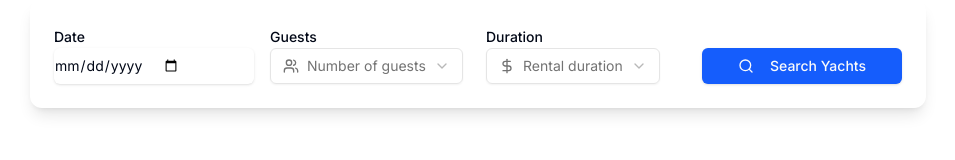
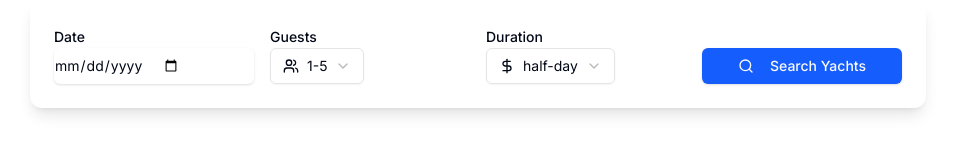
Before and after one commit to eliotaldersonfsociety/miamiyates, a Next.js app: page /citas in a window 1280 px wide. Shown: the top 160 px of the page, without its empty margins (162-1117 px from the left). Built offline with nearby package versions, Linux system fonts and the light colour scheme.

Commit message:
Update page.tsx

```diff
--- a/app/citas/page.tsx
+++ b/app/citas/page.tsx
@@ -1,4 +1,5 @@
 "use client";
+
 import { useState } from "react";
 import { Button } from "@/components/ui/button";
 import { Input } from "@/components/ui/input";
@@ -7,8 +8,8 @@ import { Calendar, DollarSign, Search, Users } from "lucide-react";
 
 export default function YachtSearchForm() {
   const [date, setDate] = useState("");
-  const [guests, setGuests] = useState("");
-  const [duration, setDuration] = useState("");
+  const [guests, setGuests] = useState("1-5"); // Default value
+  const [duration, setDuration] = useState("half-day"); // Default value
 
   const handleSearch = () => {
     // Implement search functionality here
@@ -20,7 +21,7 @@ export default function YachtSearchForm() {
       <div className="grid grid-cols-1 md:grid-cols-4 gap-4">
         <div className="space-y-2">
           <label className="text-sm font-medium">Date</label>
-            <div>
+          <div>
             <Input
               type="date"
               value={date}
@@ -35,7 +36,7 @@ export default function YachtSearchForm() {
             <SelectTrigger>
               <div className="flex items-center">
                 <Users className="mr-2 h-4 w-4 text-muted-foreground" />
-                <SelectValue placeholder="Number of guests" />
+                <SelectValue>{guests || "Number of guests"}</SelectValue>
               </div>
             </SelectTrigger>
             <SelectContent>
@@ -52,7 +53,7 @@ export default function YachtSearchForm() {
             <SelectTrigger>
               <div className="flex items-center">
                 <DollarSign className="mr-2 h-4 w-4 text-muted-foreground" />
-                <SelectValue placeholder="Rental duration" />
+                <SelectValue>{duration || "Rental duration"}</SelectValue>
               </div>
             </SelectTrigger>
             <SelectContent>
```
